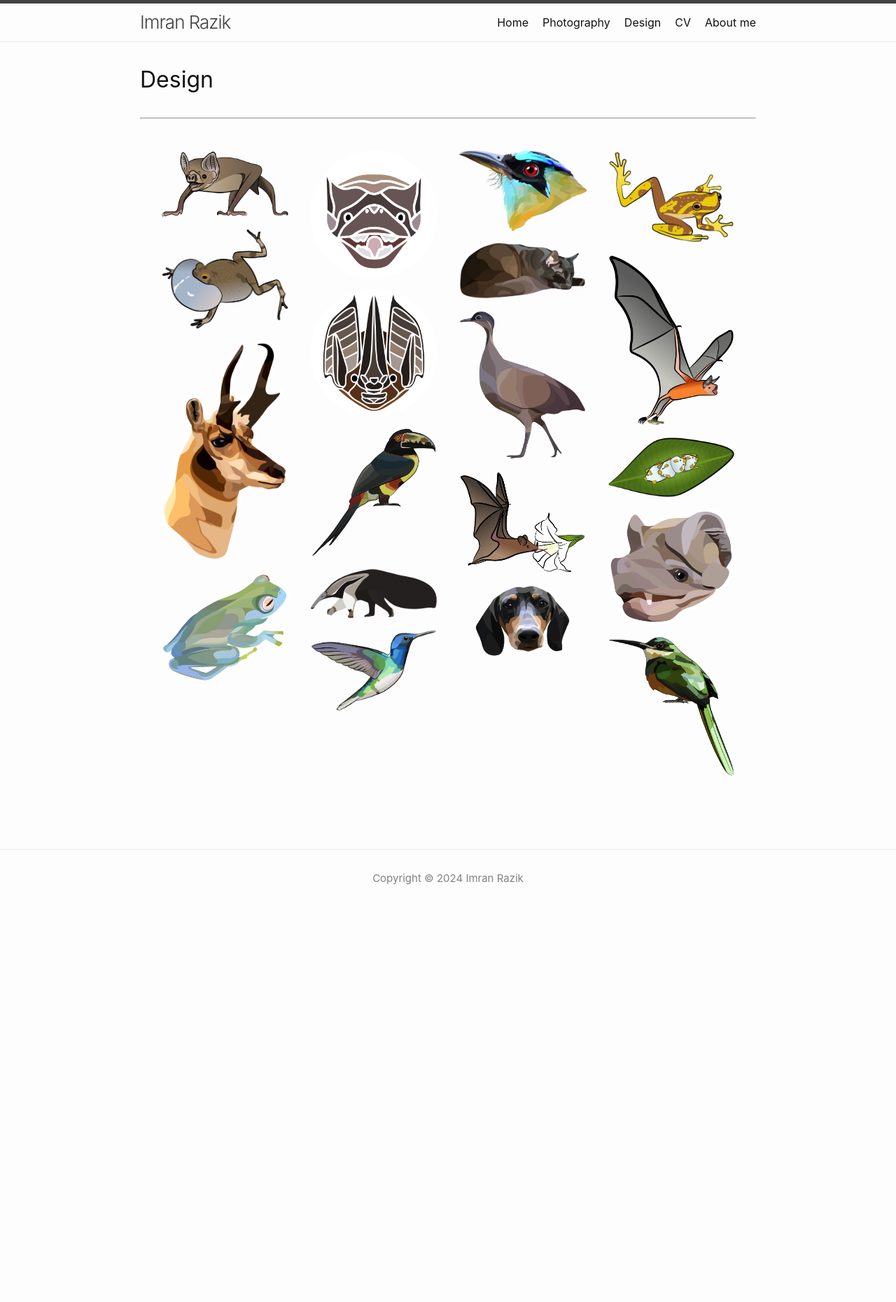
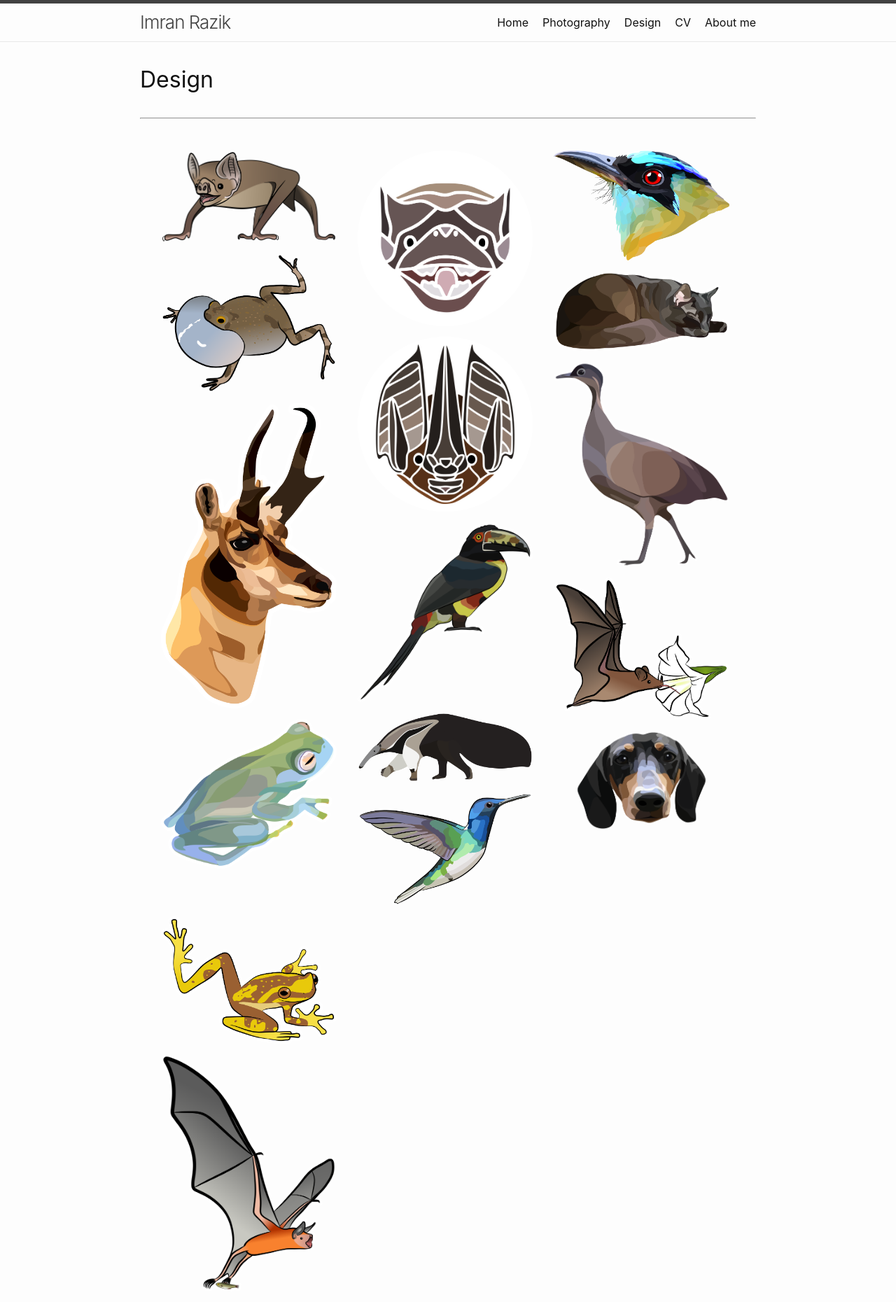
Before and after one commit to imranrazik/imranrazik.github.io, a Jekyll site: the page built from Design.md, in a window 1280 px wide. Shown: the top 1860 px of the page at 70% size. Built offline with Jekyll 4.4.1, drawn with Linux system fonts in a browser that asks for light colours; our own code applies the rules of GitHub Pages for plain Markdown files.

Commit message:
Update grid.html

```diff
--- a/_layouts/grid.html
+++ b/_layouts/grid.html
@@ -23,9 +23,9 @@
 
     /* Create four equal columns that sits next to each other */
     .column {
-      -ms-flex: 25%; /* IE10 */
-      flex: 25%;
-      max-width: 25%;
+      -ms-flex: 33%; /* IE10 */
+      flex: 33%;
+      max-width: 33%;
       padding: 0 15px;
     }
 
```
